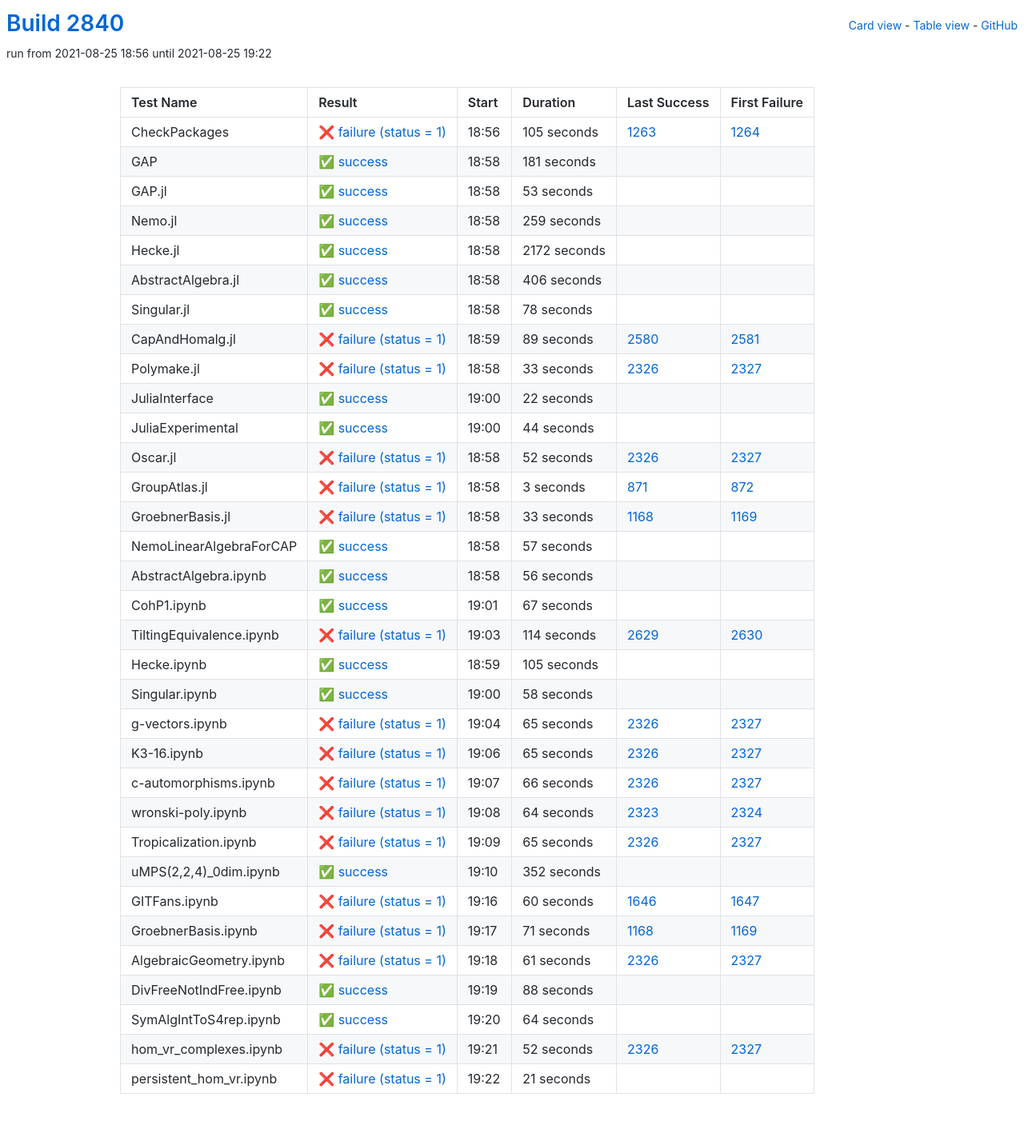
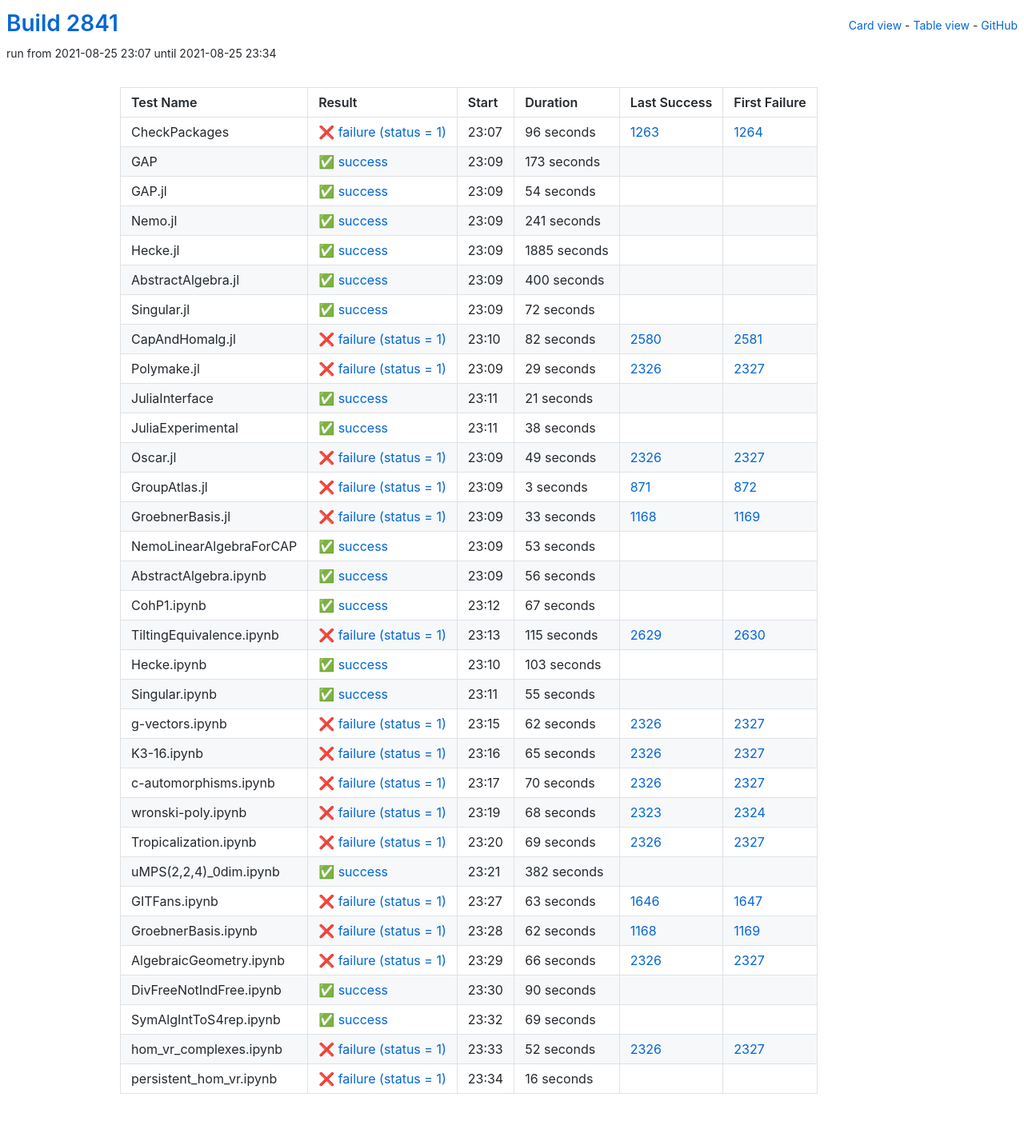
Before and after one commit to oscar-system/oscar-ci-status-stable, a Jekyll site: the page built from table.html, in a window 1280 px wide. Shown: the whole page at 80% size. Built offline with Jekyll 4.4.1, drawn with Linux system fonts in a browser that asks for light colours.

Commit message:
Build #2841

```diff
--- a/_data/ci.yml
+++ b/_data/ci.yml
@@ -1,6 +1,6 @@
 ---
-build: 2840
-build_url: https://oscarci.mathematik.uni-kl.de/job/oscar-stable/2840/
+build: 2841
+build_url: https://oscarci.mathematik.uni-kl.de/job/oscar-stable/2841/
 job: oscar-stable
 organization: oscar-system
 repo: oscar-ci-status-stable
@@ -8,152 +8,152 @@ repourl: https://github.com/oscar-system/oscar-ci-status-stable
 tests:
 - name: CheckPackages
   id: checkpackages
-  log: https://oscarci.mathematik.uni-kl.de/job/oscar-stable/2840/artifact/logs/build-2840/CheckPackages.log
-  start: 2021-08-25 18:56
+  log: https://oscarci.mathematik.uni-kl.de/job/oscar-stable/2841/artifact/logs/build-2841/CheckPackages.log
+  start: 2021-08-25 23:07
   success: false
   exitcode: 1
   status: failure
-  duration: 105
+  duration: 96
   last_success: 1263
   last_success_url: https://oscarci.mathematik.uni-kl.de/job/oscar-stable/1263/
   first_failure: 1264
   first_failure_url: https://oscarci.mathematik.uni-kl.de/job/oscar-stable/1264/
 - name: GAP
   id: gap
-  log: https://oscarci.mathematik.uni-kl.de/job/oscar-stable/2840/artifact/logs/build-2840/GAP.log
-  start: 2021-08-25 18:58
+  log: https://oscarci.mathematik.uni-kl.de/job/oscar-stable/2841/artifact/logs/build-2841/GAP.log
+  start: 2021-08-25 23:09
   success: true
   exitcode: 0
   status: success
-  duration: 181
+  duration: 173
   last_success: false
   last_success_url:
   first_failure: false
   first_failure_url:
 - name: GAP.jl
   id: gap-jl
-  log: https://oscarci.mathematik.uni-kl.de/job/oscar-stable/2840/artifact/logs/build-2840/GAP.jl.log
-  start: 2021-08-25 18:58
+  log: https://oscarci.mathematik.uni-kl.de/job/oscar-stable/2841/artifact/logs/build-2841/GAP.jl.log
+  start: 2021-08-25 23:09
   success: true
   exitcode: 0
   status: success
-  duration: 53
+  duration: 54
   last_success: false
   last_success_url:
   first_failure: false
   first_failure_url:
 - name: Nemo.jl
   id: nemo-jl
-  log: https://oscarci.mathematik.uni-kl.de/job/oscar-stable/2840/artifact/logs/build-2840/Nemo.jl.log
-  start: 2021-08-25 18:58
+  log: https://oscarci.mathematik.uni-kl.de/job/oscar-stable/2841/artifact/logs/build-2841/Nemo.jl.log
+  start: 2021-08-25 23:09
   success: true
   exitcode: 0
   status: success
-  duration: 259
+  duration: 241
   last_success: false
   last_success_url:
   first_failure: false
   first_failure_url:
 - name: Hecke.jl
   id: hecke-jl
-  log: https://oscarci.mathematik.uni-kl.de/job/oscar-stable/2840/artifact/logs/build-2840/Hecke.jl.log
-  start: 2021-08-25 18:58
+  log: https://oscarci.mathematik.uni-kl.de/job/oscar-stable/2841/artifact/logs/build-2841/Hecke.jl.log
+  start: 2021-08-25 23:09
   success: true
   exitcode: 0
   status: success
-  duration: 2172
+  duration: 1885
   last_success: false
   last_success_url:
   first_failure: false
   first_failure_url:
 - name: AbstractAlgebra.jl
   id: abstractalgebra-jl
-  log: https://oscarci.mathematik.uni-kl.de/job/oscar-stable/2840/artifact/logs/build-2840/AbstractAlgebra.jl.log
-  start: 2021-08-25 18:58
+  log: https://oscarci.mathematik.uni-kl.de/job/oscar-stable/2841/artifact/logs/build-2841/AbstractAlgebra.jl.log
+  start: 2021-08-25 23:09
   success: true
   exitcode: 0
   status: success
-  duration: 406
+  duration: 400
   last_success: false
   last_success_url:
   first_failure: false
   first_failure_url:
 - name: Singular.jl
   id: singular-jl
-  log: https://oscarci.mathematik.uni-kl.de/job/oscar-stable/2840/artifact/logs/build-2840/Singular.jl.log
-  start: 2021-08-25 18:58
+  log: https://oscarci.mathematik.uni-kl.de/job/oscar-stable/2841/artifact/logs/build-2841/Singular.jl.log
+  start: 2021-08-25 23:09
   success: true
   exitcode: 0
   status: success
-  duration: 78
+  duration: 72
   last_success: false
   last_success_url:
   first_failure: false
   first_failure_url:
 - name: CapAndHomalg.jl
   id: capandhomalg-jl
-  log: https://oscarci.mathematik.uni-kl.de/job/oscar-stable/2840/artifact/logs/build-2840/CapAndHomalg.jl.log
-  start: 2021-08-25 18:59
+  log: https://oscarci.mathematik.uni-kl.de/job/oscar-stable/2841/artifact/logs/build-2841/CapAndHomalg.jl.log
+  start: 2021-08-25 23:10
   success: false
   exitcode: 1
   status: failure
-  duration: 89
+  duration: 82
   last_success: 2580
   last_success_url: https://oscarci.mathematik.uni-kl.de/job/oscar-stable/2580/
   first_failure: 2581
   first_failure_url: https://oscarci.mathematik.uni-kl.de/job/oscar-stable/2581/
 - name: Polymake.jl
   id: polymake-jl
-  log: https://oscarci.mathematik.uni-kl.de/job/oscar-stable/2840/artifact/logs/build-2840/Polymake.jl.log
-  start: 2021-08-25 18:58
+  log: https://oscarci.mathematik.uni-kl.de/job/oscar-stable/2841/artifact/logs/build-2841/Polymake.jl.log
+  start: 2021-08-25 23:09
   success: false
   exitcode: 1
   status: failure
-  duration: 33
+  duration: 29
   last_success: 2326
   last_success_url: https://oscarci.mathematik.uni-kl.de/job/oscar-stable/2326/
   first_failure: 2327
   first_failure_url: https://oscarci.mathematik.uni-kl.de/job/oscar-stable/2327/
 - name: JuliaInterface
   id: juliainterface
-  log: https://oscarci.mathematik.uni-kl.de/job/oscar-stable/2840/artifact/logs/build-2840/JuliaInterface.log
-  start: 2021-08-25 19:00
+  log: https://oscarci.mathematik.uni-kl.de/job/oscar-stable/2841/artifact/logs/build-2841/JuliaInterface.log
+  start: 2021-08-25 23:11
   success: true
   exitcode: 0
   status: success
-  duration: 22
+  duration: 21
   last_success: false
   last_success_url:
   first_failure: false
   first_failure_url:
 - name: JuliaExperimental
   id: juliaexperimental
-  log: https://oscarci.mathematik.uni-kl.de/job/oscar-stable/2840/artifact/logs/build-2840/JuliaExperimental.log
-  start: 2021-08-25 19:00
+  log: https://oscarci.mathematik.uni-kl.de/job/oscar-stable/2841/artifact/logs/build-2841/JuliaExperimental.log
+  start: 2021-08-25 23:11
   success: true
   exitcode: 0
   status: success
-  duration: 44
+  duration: 38
   last_success: false
   last_success_url:
   first_failure: false
   first_failure_url:
 - name: Oscar.jl
   id: oscar-jl
-  log: https://oscarci.mathematik.uni-kl.de/job/oscar-stable/2840/artifact/logs/build-2840/Oscar.jl.log
-  start: 2021-08-25 18:58
+  log: https://oscarci.mathematik.uni-kl.de/job/oscar-stable/2841/artifact/logs/build-2841/Oscar.jl.log
+  start: 2021-08-25 23:09
   success: false
   exitcode: 1
   status: failure
-  duration: 52
+  duration: 49
   last_success: 2326
   last_success_url: https://oscarci.mathematik.uni-kl.de/job/oscar-stable/2326/
   first_failure: 2327
   first_failure_url: https://oscarci.mathematik.uni-kl.de/job/oscar-stable/2327/
 - name: GroupAtlas.jl
   id: groupatlas-jl
-  log: https://oscarci.mathematik.uni-kl.de/job/oscar-stable/2840/artifact/logs/build-2840/GroupAtlas.jl.log
-  start: 2021-08-25 18:58
+  log: https://oscarci.mathematik.uni-kl.de/job/oscar-stable/2841/artifact/logs/build-2841/GroupAtlas.jl.log
+  start: 2021-08-25 23:09
   success: false
   exitcode: 1
   status: failure
@@ -164,8 +164,8 @@ tests:
   first_failure_url: https://oscarci.mathematik.uni-kl.de/job/oscar-stable/872/
 - name: GroebnerBasis.jl
   id: groebnerbasis-jl
-  log: https://oscarci.mathematik.uni-kl.de/job/oscar-stable/2840/artifact/logs/build-2840/GroebnerBasis.jl.log
-  start: 2021-08-25 18:58
+  log: https://oscarci.mathematik.uni-kl.de/job/oscar-stable/2841/artifact/logs/build-2841/GroebnerBasis.jl.log
+  start: 2021-08-25 23:09
   success: false
   exitcode: 1
   status: failure
@@ -176,20 +176,20 @@ tests:
   first_failure_url: https://oscarci.mathematik.uni-kl.de/job/oscar-stable/1169/
 - name: NemoLinearAlgebraForCAP
   id: nemolinearalgebraforcap
-  log: https://oscarci.mathematik.uni-kl.de/job/oscar-stable/2840/artifact/logs/build-2840/NemoLinearAlgebraForCAP.log
-  start: 2021-08-25 18:58
+  log: https://oscarci.mathematik.uni-kl.de/job/oscar-stable/2841/artifact/logs/build-2841/NemoLinearAlgebraForCAP.log
+  start: 2021-08-25 23:09
   success: true
   exitcode: 0
   status: success
-  duration: 57
+  duration: 53
   last_success: false
   last_success_url:
   first_failure: false
   first_failure_url:
 - name: AbstractAlgebra.ipynb
   id: abstractalgebra-ipynb
-  log: https://oscarci.mathematik.uni-kl.de/job/oscar-stable/2840/artifact/logs/build-2840/AbstractAlgebra.ipynb.log
-  start: 2021-08-25 18:58
+  log: https://oscarci.mathematik.uni-kl.de/job/oscar-stable/2841/artifact/logs/build-2841/AbstractAlgebra.ipynb.log
+  start: 2021-08-25 23:09
   success: true
   exitcode: 0
   status: success
@@ -200,8 +200,8 @@ tests:
   first_failure_url:
 - name: CohP1.ipynb
   id: cohp1-ipynb
-  log: https://oscarci.mathematik.uni-kl.de/job/oscar-stable/2840/artifact/logs/build-2840/CohP1.ipynb.log
-  start: 2021-08-25 19:01
+  log: https://oscarci.mathematik.uni-kl.de/job/oscar-stable/2841/artifact/logs/build-2841/CohP1.ipynb.log
+  start: 2021-08-25 23:12
   success: true
   exitcode: 0
   status: success
@@ -212,56 +212,56 @@ tests:
   first_failure_url:
 - name: TiltingEquivalence.ipynb
   id: tiltingequivalence-ipynb
-  log: https://oscarci.mathematik.uni-kl.de/job/oscar-stable/2840/artifact/logs/build-2840/TiltingEquivalence.ipynb.log
-  start: 2021-08-25 19:03
+  log: https://oscarci.mathematik.uni-kl.de/job/oscar-stable/2841/artifact/logs/build-2841/TiltingEquivalence.ipynb.log
+  start: 2021-08-25 23:13
   success: false
   exitcode: 1
   status: failure
-  duration: 114
+  duration: 115
   last_success: 2629
   last_success_url: https://oscarci.mathematik.uni-kl.de/job/oscar-stable/2629/
   first_failure: 2630
   first_failure_url: https://oscarci.mathematik.uni-kl.de/job/oscar-stable/2630/
 - name: Hecke.ipynb
   id: hecke-ipynb
-  log: https://oscarci.mathematik.uni-kl.de/job/oscar-stable/2840/artifact/logs/build-2840/Hecke.ipynb.log
-  start: 2021-08-25 18:59
+  log: https://oscarci.mathematik.uni-kl.de/job/oscar-stable/2841/artifact/logs/build-2841/Hecke.ipynb.log
+  start: 2021-08-25 23:10
   success: true
   exitcode: 0
   status: success
-  duration: 105
+  duration: 103
   last_success: false
   last_success_url:
   first_failure: false
   first_failure_url:
 - name: Singular.ipynb
   id: singular-ipynb
-  log: https://oscarci.mathematik.uni-kl.de/job/oscar-stable/2840/artifact/logs/build-2840/Singular.ipynb.log
-  start: 2021-08-25 19:00
+  log: https://oscarci.mathematik.uni-kl.de/job/oscar-stable/2841/artifact/logs/build-2841/Singular.ipynb.log
+  start: 2021-08-25 23:11
   success: true
   exitcode: 0
   status: success
-  duration: 58
+  duration: 55
   last_success: false
   last_success_url:
   first_failure: false
   first_failure_url:
 - name: g-vectors.ipynb
   id: g-vectors-ipynb
-  log: https://oscarci.mathematik.uni-kl.de/job/oscar-stable/2840/artifact/logs/build-2840/g-vectors.ipynb.log
-  start: 2021-08-25 19:04
+  log: https://oscarci.mathematik.uni-kl.de/job/oscar-stable/2841/artifact/logs/build-2841/g-vectors.ipynb.log
+  start: 2021-08-25 23:15
   success: false
   exitcode: 1
   status: failure
-  duration: 65
+  duration: 62
   last_success: 2326
   last_success_url: https://oscarci.mathematik.uni-kl.de/job/oscar-stable/2326/
   first_failure: 2327
   first_failure_url: https://oscarci.mathematik.uni-kl.de/job/oscar-stable/2327/
 - name: K3-16.ipynb
   id: k3-16-ipynb
-  log: https://oscarci.mathematik.uni-kl.de/job/oscar-stable/2840/artifact/logs/build-2840/K3-16.ipynb.log
-  start: 2021-08-25 19:06
+  log: https://oscarci.mathematik.uni-kl.de/job/oscar-stable/2841/artifact/logs/build-2841/K3-16.ipynb.log
+  start: 2021-08-25 23:16
   success: false
   exitcode: 1
   status: failure
@@ -272,8 +272,80 @@ tests:
   first_failure_url: https://oscarci.mathematik.uni-kl.de/job/oscar-stable/2327/
 - name: c-automorphisms.ipynb
   id: c-automorphisms-ipynb
-  log: https://oscarci.mathematik.uni-kl.de/job/oscar-stable/2840/artifact/logs/build-2840/c-automorphisms.ipynb.log
-  start: 2021-08-25 19:07
+  log: https://oscarci.mathematik.uni-kl.de/job/oscar-stable/2841/artifact/logs/build-2841/c-automorphisms.ipynb.log
+  start: 2021-08-25 23:17
+  success: false
+  exitcode: 1
+  status: failure
+  duration: 70
+  last_success: 2326
+  last_success_url: https://oscarci.mathematik.uni-kl.de/job/oscar-stable/2326/
+  first_failure: 2327
+  first_failure_url: https://oscarci.mathematik.uni-kl.de/job/oscar-stable/2327/
+- name: wronski-poly.ipynb
+  id: wronski-poly-ipynb
+  log: https://oscarci.mathematik.uni-kl.de/job/oscar-stable/2841/artifact/logs/build-2841/wronski-poly.ipynb.log
+  start: 2021-08-25 23:19
+  success: false
+  exitcode: 1
+  status: failure
+  duration: 68
+  last_success: 2323
+  last_success_url: https://oscarci.mathematik.uni-kl.de/job/oscar-stable/2323/
+  first_failure: 2324
+  first_failure_url: https://oscarci.mathematik.uni-kl.de/job/oscar-stable/2324/
+- name: Tropicalization.ipynb
+  id: tropicalization-ipynb
+  log: https://oscarci.mathematik.uni-kl.de/job/oscar-stable/2841/artifact/logs/build-2841/Tropicalization.ipynb.log
+  start: 2021-08-25 23:20
+  success: false
+  exitcode: 1
+  status: failure
+  duration: 69
+  last_success: 2326
+  last_success_url: https://oscarci.mathematik.uni-kl.de/job/oscar-stable/2326/
+  first_failure: 2327
+  first_failure_url: https://oscarci.mathematik.uni-kl.de/job/oscar-stable/2327/
+- name: uMPS(2,2,4)_0dim.ipynb
+  id: umps-2-2-4-0dim-ipynb
+  log: https://oscarci.mathematik.uni-kl.de/job/oscar-stable/2841/artifact/logs/build-2841/uMPS-2-2-4-_0dim.ipynb.log
+  start: 2021-08-25 23:21
+  success: true
+  exitcode: 0
+  status: success
+  duration: 382
+  last_success: false
+  last_success_url:
+  first_failure: false
+  first_failure_url:
+- name: GITFans.ipynb
+  id: gitfans-ipynb
+  log: https://oscarci.mathematik.uni-kl.de/job/oscar-stable/2841/artifact/logs/build-2841/GITFans.ipynb.log
+  start: 2021-08-25 23:27
+  success: false
+  exitcode: 1
+  status: failure
+  duration: 63
+  last_success: 1646
+  last_success_url: https://oscarci.mathematik.uni-kl.de/job/oscar-stable/1646/
+  first_failure: 1647
+  first_failure_url: https://oscarci.mathematik.uni-kl.de/job/oscar-stable/1647/
+- name: GroebnerBasis.ipynb
+  id: groebnerbasis-ipynb
+  log: https://oscarci.mathematik.uni-kl.de/job/oscar-stable/2841/artifact/logs/build-2841/GroebnerBasis.ipynb.log
+  start: 2021-08-25 23:28
+  success: false
+  exitcode: 1
+  status: failure
+  duration: 62
+  last_success: 1168
+  last_success_url: https://oscarci.mathematik.uni-kl.de/job/oscar-stable/1168/
+  first_failure: 1169
+  first_failure_url: https://oscarci.mathematik.uni-kl.de/job/oscar-stable/1169/
+- name: AlgebraicGeometry.ipynb
+  id: algebraicgeometry-ipynb
+  log: https://oscarci.mathematik.uni-kl.de/job/oscar-stable/2841/artifact/logs/build-2841/AlgebraicGeometry.ipynb.log
+  start: 2021-08-25 23:29
   success: false
   exitcode: 1
   status: failure
@@ -282,106 +354,34 @@ tests:
   last_success_url: https://oscarci.mathematik.uni-kl.de/job/oscar-stable/2326/
   first_failure: 2327
   first_failure_url: https://oscarci.mathematik.uni-kl.de/job/oscar-stable/2327/
-- name: wronski-poly.ipynb
-  id: wronski-poly-ipynb
-  log: https://oscarci.mathematik.uni-kl.de/job/oscar-stable/2840/artifact/logs/build-2840/wronski-poly.ipynb.log
-  start: 2021-08-25 19:08
-  success: false
-  exitcode: 1
-  status: failure
-  duration: 64
-  last_success: 2323
-  last_success_url: https://oscarci.mathematik.uni-kl.de/job/oscar-stable/2323/
-  first_failure: 2324
-  first_failure_url: https://oscarci.mathematik.uni-kl.de/job/oscar-stable/2324/
-- name: Tropicalization.ipynb
-  id: tropicalization-ipynb
-  log: https://oscarci.mathematik.uni-kl.de/job/oscar-stable/2840/artifact/logs/build-2840/Tropicalization.ipynb.log
-  start: 2021-08-25 19:09
-  success: false
-  exitcode: 1
-  status: failure
-  duration: 65
-  last_success: 2326
-  last_success_url: https://oscarci.mathematik.uni-kl.de/job/oscar-stable/2326/
-  first_failure: 2327
-  first_failure_url: https://oscarci.mathematik.uni-kl.de/job/oscar-stable/2327/
-- name: uMPS(2,2,4)_0dim.ipynb
-  id: umps-2-2-4-0dim-ipynb
-  log: https://oscarci.mathematik.uni-kl.de/job/oscar-stable/2840/artifact/logs/build-2840/uMPS-2-2-4-_0dim.ipynb.log
-  start: 2021-08-25 19:10
+- name: DivFreeNotIndFree.ipynb
+  id: divfreenotindfree-ipynb
+  log: https://oscarci.mathematik.uni-kl.de/job/oscar-stable/2841/artifact/logs/build-2841/DivFreeNotIndFree.ipynb.log
+  start: 2021-08-25 23:30
   success: true
   exitcode: 0
   status: success
-  duration: 352
-  last_success: false
-  last_success_url:
-  first_failure: false
-  first_failure_url:
-- name: GITFans.ipynb
-  id: gitfans-ipynb
-  log: https://oscarci.mathematik.uni-kl.de/job/oscar-stable/2840/artifact/logs/build-2840/GITFans.ipynb.log
-  start: 2021-08-25 19:16
-  success: false
-  exitcode: 1
-  status: failure
-  duration: 60
-  last_success: 1646
-  last_success_url: https://oscarci.mathematik.uni-kl.de/job/oscar-stable/1646/
-  first_failure: 1647
-  first_failure_url: https://oscarci.mathematik.uni-kl.de/job/oscar-stable/1647/
-- name: GroebnerBasis.ipynb
-  id: groebnerbasis-ipynb
-  log: https://oscarci.mathematik.uni-kl.de/job/oscar-stable/2840/artifact/logs/build-2840/GroebnerBasis.ipynb.log
-  start: 2021-08-25 19:17
-  success: false
-  exitcode: 1
-  status: failure
-  duration: 71
-  last_success: 1168
-  last_success_url: https://oscarci.mathematik.uni-kl.de/job/oscar-stable/1168/
-  first_failure: 1169
-  first_failure_url: https://oscarci.mathematik.uni-kl.de/job/oscar-stable/1169/
-- name: AlgebraicGeometry.ipynb
-  id: algebraicgeometry-ipynb
-  log: https://oscarci.mathematik.uni-kl.de/job/oscar-stable/2840/artifact/logs/build-2840/AlgebraicGeometry.ipynb.log
-  start: 2021-08-25 19:18
-  success: false
-  exitcode: 1
-  status: failure
-  duration: 61
-  last_success: 2326
-  last_success_url: https://oscarci.mathematik.uni-kl.de/job/oscar-stable/2326/
-  first_failure: 2327
-  first_failure_url: https://oscarci.mathematik.uni-kl.de/job/oscar-stable/2327/
-- name: DivFreeNotIndFree.ipynb
-  id: divfreenotindfree-ipynb
-  log: https://oscarci.mathematik.uni-kl.de/job/oscar-stable/2840/artifact/logs/build-2840/DivFreeNotIndFree.ipynb.log
-  start: 2021-08-25 19:19
-  success: true
-  exitcode: 0
-  status: success
-  duration: 88
+  duration: 90
   last_success: false
   last_success_url:
   first_failure: false
   first_failure_url:
 - name: SymAlgIntToS4rep.ipynb
   id: symalginttos4rep-ipynb
-  log: https://oscarci.mathematik.uni-kl.de/job/oscar-stable/2840/artifact/logs/build-2840/SymAlgIntToS4rep.ipynb.log
-  start: 2021-08-25 19:20
+  log: https://oscarci.mathematik.uni-kl.de/job/oscar-stable/2841/artifact/logs/build-2841/SymAlgIntToS4rep.ipynb.log
+  start: 2021-08-25 23:32
   success: true
   exitcode: 0
   status: success
-  duration: 64
+  duration: 69
   last_success: false
   last_success_url:
   first_failure: false
   first_failure_url:
 - name: hom_vr_complexes.ipynb
   id: hom-vr-complexes-ipynb
-  log: https://oscarci.mathematik.uni-kl.de/job/oscar-stable/2840/artifact/logs/build-2840/hom_vr_complexes.ipynb.log
-  start: 2021-08-25 19:21
+  log: https://oscarci.mathematik.uni-kl.de/job/oscar-stable/2841/artifact/logs/build-2841/hom_vr_complexes.ipynb.log
+  start: 2021-08-25 23:33
   success: false
   exitcode: 1
   status: failure
@@ -392,12 +392,12 @@ tests:
   first_failure_url: https://oscarci.mathematik.uni-kl.de/job/oscar-stable/2327/
 - name: persistent_hom_vr.ipynb
   id: persistent-hom-vr-ipynb
-  log: https://oscarci.mathematik.uni-kl.de/job/oscar-stable/2840/artifact/logs/build-2840/persistent_hom_vr.ipynb.log
-  start: 2021-08-25 19:22
+  log: https://oscarci.mathematik.uni-kl.de/job/oscar-stable/2841/artifact/logs/build-2841/persistent_hom_vr.ipynb.log
+  start: 2021-08-25 23:34
   success: false
   exitcode: 1
   status: failure
-  duration: 21
+  duration: 16
   last_success: false
   last_success_url:
   first_failure: false
```
Also changed, not shown: README.md.
